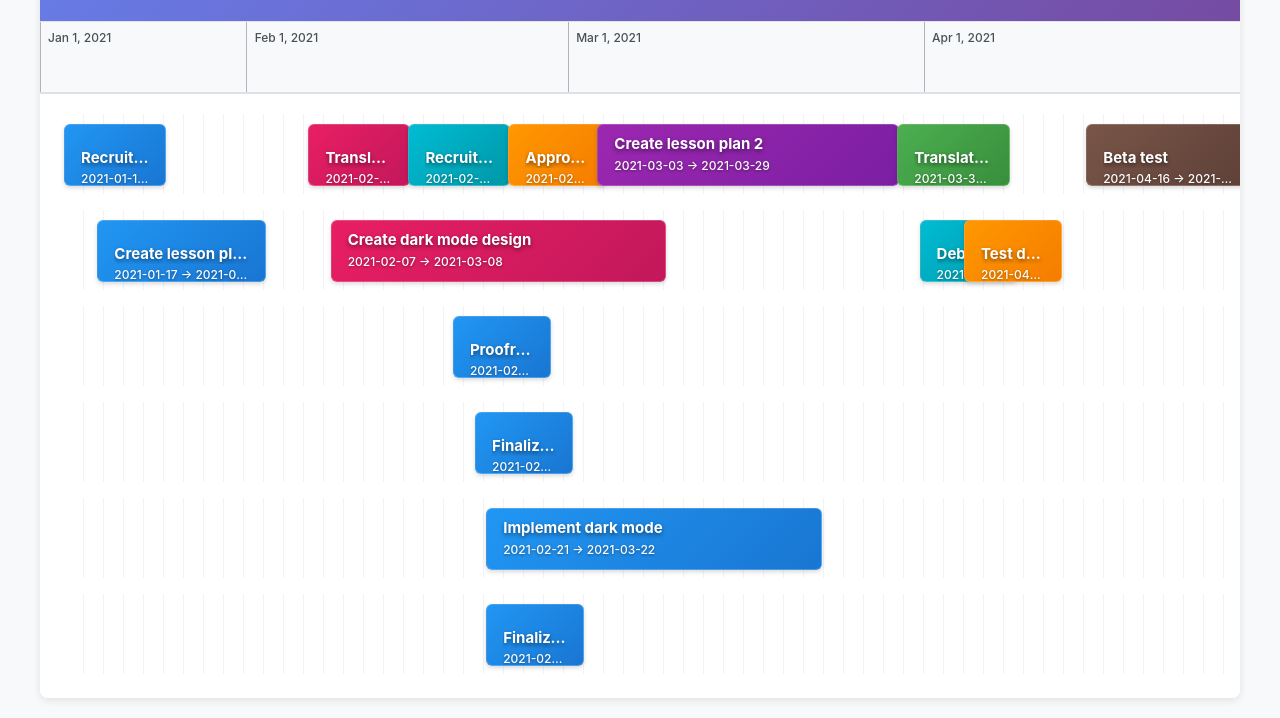
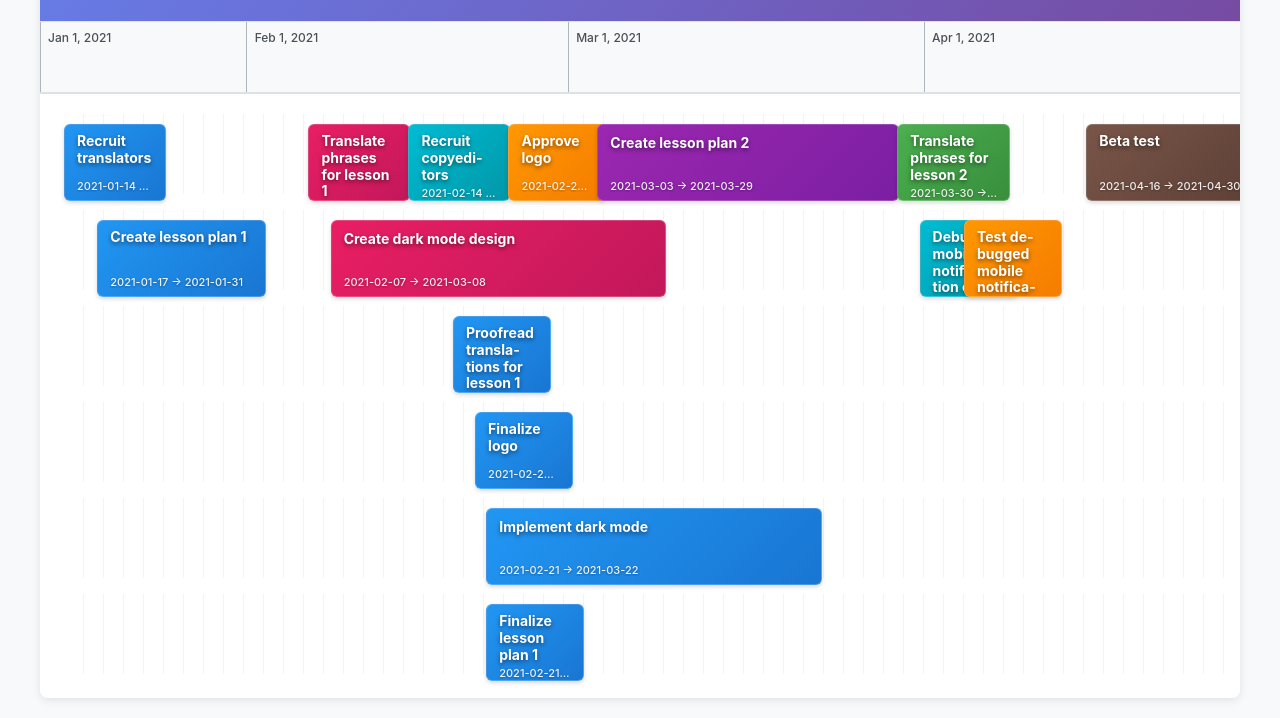
Before and after one commit to fmotaf/timeline-airtable, a React app: page / in a window 1280 px wide. Shown: the part 101-819 px from the top of the page. Built offline with nearby package versions, Linux system fonts and the light colour scheme.

Commit message:
show more details of cards in default view

```diff
--- a/src/app.css
+++ b/src/app.css
@@ -2,7 +2,7 @@
 :root {
   --timeline-lane-height: 80px;
   --timeline-lane-margin: 16px;
-  --timeline-item-height: 60px;
+  --timeline-item-height: 75px; /* Increased to accommodate wrapped text */
   --timeline-item-top-offset: 10px;
   --timeline-axis-height: 70px;
 
@@ -265,25 +265,29 @@ body {
 }
 
 .timeline-item-content {
-  padding: 12px 16px;
+  padding: 8px 12px; /* Reduced padding for more text space */
   height: 100%;
   display: flex;
   flex-direction: column;
-  justify-content: center;
+  justify-content: flex-start; /* Start from top to allow natural flow */
   color: white;
   text-shadow: 0 2px 4px rgba(0, 0, 0, 0.4);
+  box-sizing: border-box;
 }
 
 .timeline-item-name {
-  font-size: 15px;
+  font-size: 14px; /* Slightly smaller to fit more text */
   font-weight: 700;
-  line-height: 1.3;
+  line-height: 1.2; /* Tighter line height for better fit */
   margin-bottom: 4px;
-  overflow: hidden;
-  text-overflow: ellipsis;
-  white-space: nowrap;
+  white-space: normal;
+  overflow: visible;
+  text-overflow: unset;
   display: block;
   text-shadow: 0 2px 4px rgba(0, 0, 0, 0.5);
+  word-wrap: break-word;
+  hyphens: auto;
+  flex-grow: 1; /* Allow to take available space */
 }
 
 .timeline-item--short .timeline-item-name {
@@ -319,14 +323,16 @@ body {
 }
 
 .timeline-item-dates {
-  font-size: 12px;
-  opacity: 1;
+  font-size: 11px; /* Slightly smaller to save space */
+  opacity: 0.9;
   font-weight: 500;
   overflow: hidden;
   text-overflow: ellipsis;
   white-space: nowrap;
-  line-height: 1.2;
+  line-height: 1.1;
   text-shadow: 0 1px 3px rgba(0, 0, 0, 0.4);
+  margin-top: auto; /* Push to bottom */
+  flex-shrink: 0; /* Don't shrink */
 }
 
 /* Responsive adjustments */
--- a/src/components/Timeline.js
+++ b/src/components/Timeline.js
@@ -124,9 +124,9 @@ const Timeline = ({ items }) => {
                                 {lane.map((item) => {
                                     const styles = calculateItemStyles(item, minDate, totalDays, zoomLevel);
                                     const actualWidth = parseFloat(styles.width) * zoomLevel; // Calculate actual pixel width percentage
-                                    const isShortItem = actualWidth < 8; // Items less than 8% actual width are short
+                                    const isShortItem = actualWidth < 6; // Items less than 6% actual width are short
                                     const isLongItem = actualWidth > 20; // Items more than 20% actual width are long
-                                    const showText = actualWidth > 3; // Only show text if item is wide enough
+                                    const showText = actualWidth > 2; // Show text for items wider than 2%
 
                                     return (
                                         <div
--- a/src/utils/timeConstants.js
+++ b/src/utils/timeConstants.js
@@ -14,7 +14,7 @@ export const TIMELINE_CONSTANTS = {
     MINIMUM_ITEM_WIDTH_PERCENT: 8,
     LANE_HEIGHT: 80,
     LANE_MARGIN_BOTTOM: 16,
-    ITEM_HEIGHT: 60,
+    ITEM_HEIGHT: 75, // Increased to accommodate wrapped text
     ITEM_TOP_OFFSET: 10,
     AXIS_HEIGHT: 70,
 };
```
